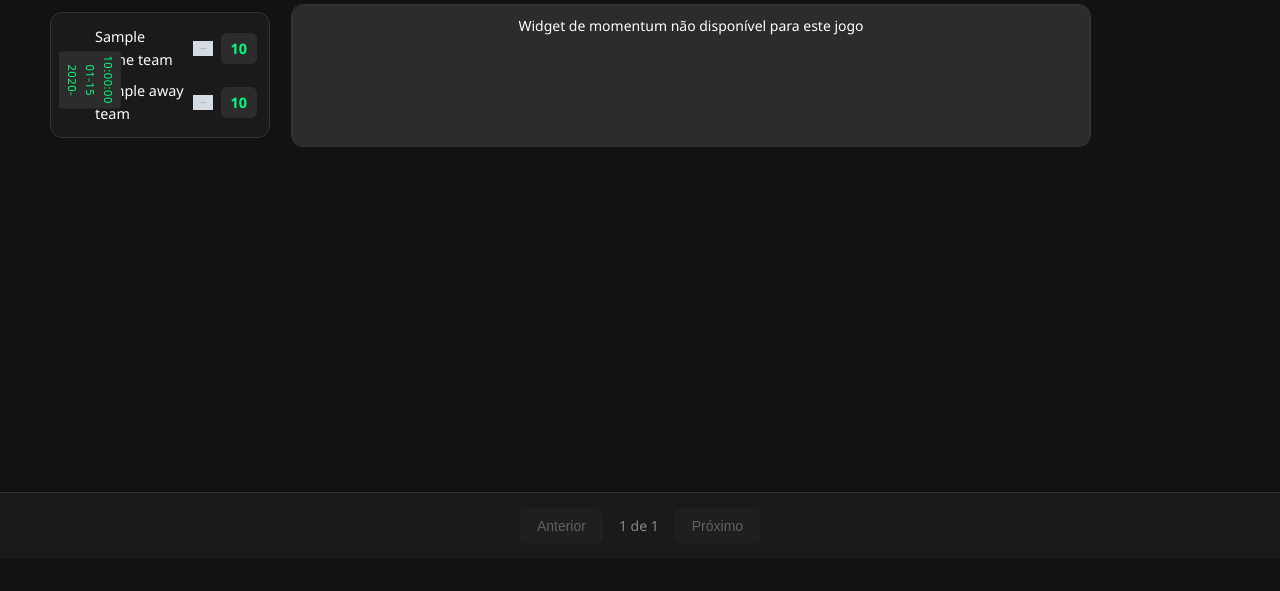
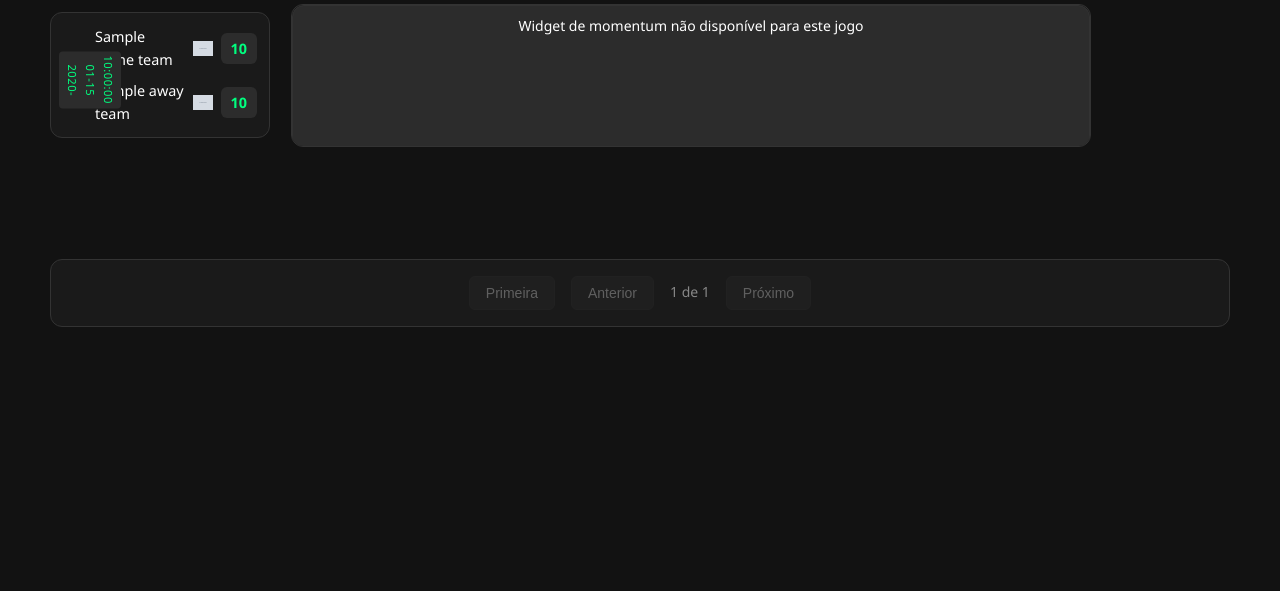
Before and after one commit to elfabitto/radar-ao-vivo, a Flask app: template templates/index.html in a window 1280 px wide. Shown: the part 209-800 px from the top of the page. Run offline with Flask 3, Linux system fonts and the light colour scheme; the template is opened without the code that fills it: most values are stand-ins (such as "Sample title", 1, 10 or a date in 2020); grey boxes marked "Sample" are stand-in pictures; a database or web service that is not in the repository returns one stand-in record (values such as "Sample title"); data that the repository does not hold is empty.

Commit message:
remove rodapé fixo e adiciona botão para voltar à primeira página na paginação

```diff
--- a/static/css/pages/radar.css
+++ b/static/css/pages/radar.css
@@ -156,18 +156,9 @@
     gap: 1rem;
     margin: 2rem 0;
     padding: 1rem;
-    position: fixed;
-    bottom: 0;
-    left: 0;
-    right: 0;
     background: #1a1a1a;
-    border-top: 1px solid #333;
-    z-index: 1000;
-}
-
-/* Adicionar margem no final do container para evitar que o conteúdo fique sob a paginação */
-.matches-container {
-    margin-bottom: 100px;
+    border-radius: 12px;
+    border: 1px solid #333;
 }
 
 .pagination__btn {
--- a/static/js/app.js
+++ b/static/js/app.js
@@ -14,6 +14,9 @@
     if (!paginationContainer) return;
 
     let html = '';
+
+    // Botão voltar para primeira página
+    html += `<button class="pagination__btn" ${paginaAtual === 1 ? 'disabled' : ''} onclick="mudarPagina(1)">Primeira</button>`;
 
     // Botão anterior
     html += `<button class="pagination__btn" ${paginaAtual === 1 ? 'disabled' : ''} onclick="mudarPagina(${paginaAtual - 1})">Anterior</button>`;
```
